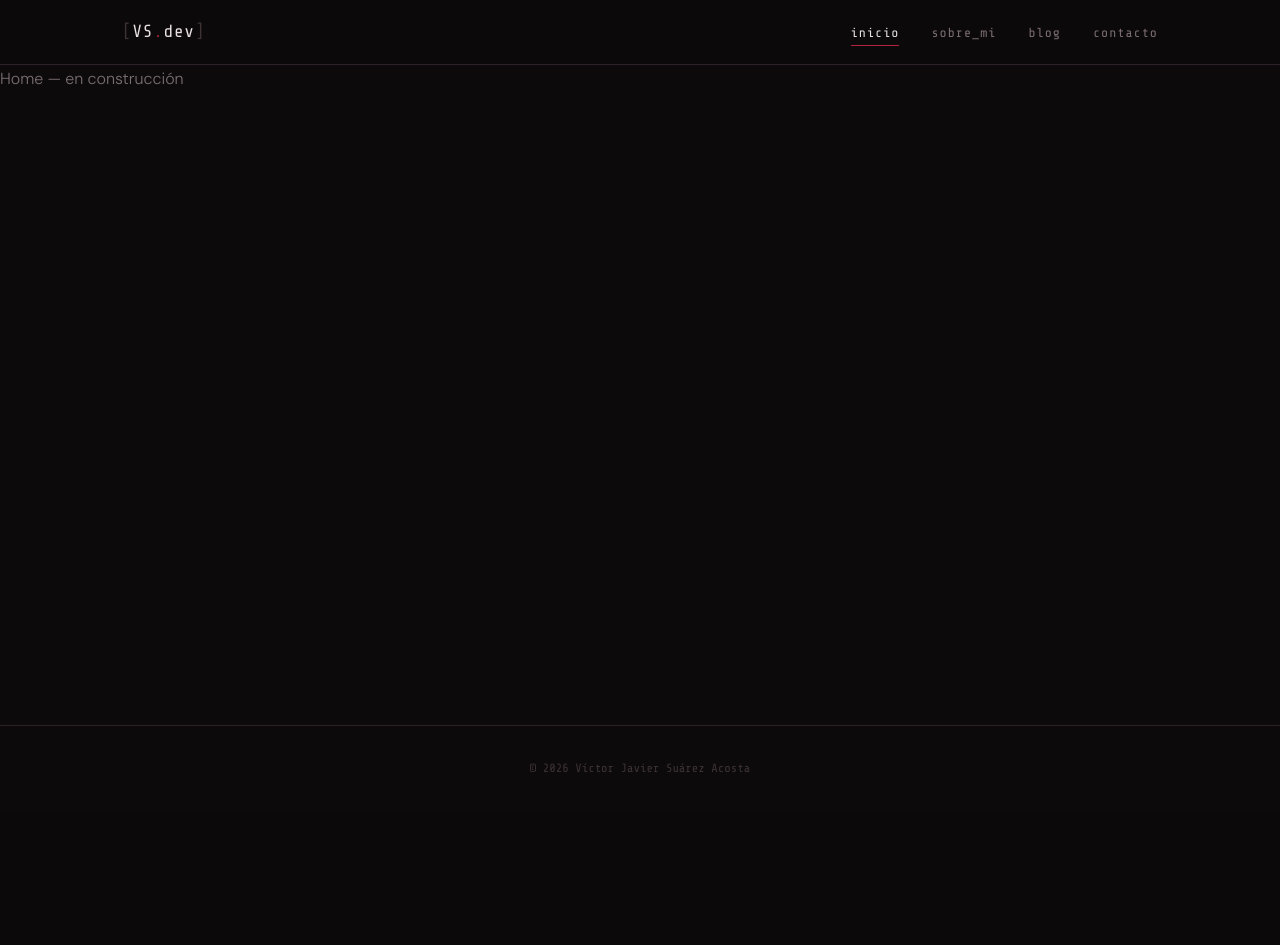
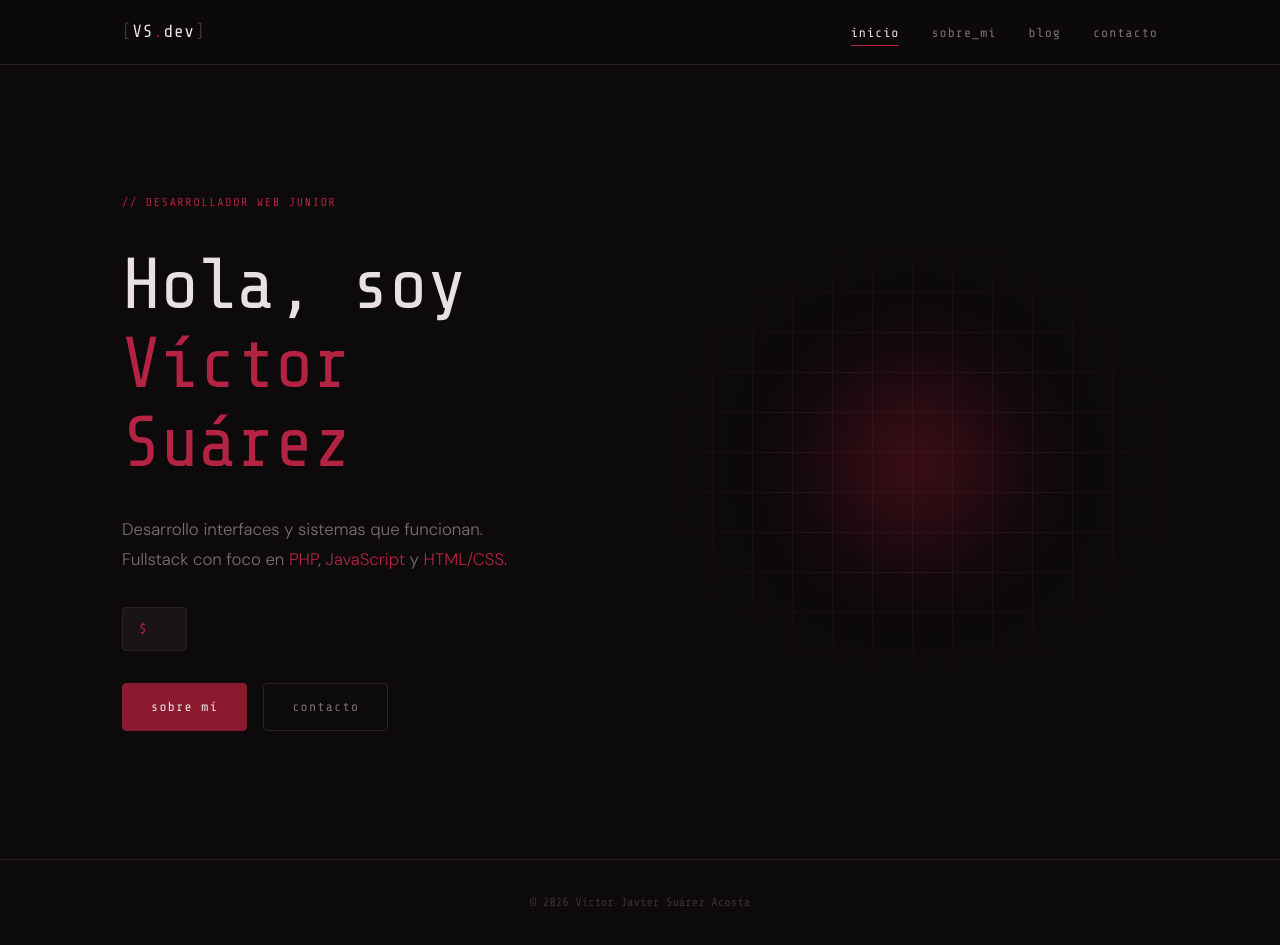
Before and after one commit to Vito-Pulls/Portfolio, a PHP site: page / in a window 1280 px wide. Before the commit the page ends 772 px from the top, so only its background shows below. Run offline with PHP 8.4, Linux system fonts and the light colour scheme.

Commit message:
Seccion Hero

```diff
--- a/assets/css/style.css
+++ b/assets/css/style.css
@@ -273,3 +273,166 @@ p {
     font-size: 0.9rem;
   }
 }
+/* ============================================
+   BOTONES (globales)
+   ============================================ */
+.btn {
+  display: inline-block;
+  font-family: var(--fuente-mono);
+  font-size: 0.82rem;
+  letter-spacing: 0.1em;
+  padding: 0.75rem 1.75rem;
+  border-radius: var(--radio);
+  border: 1px solid transparent;
+  cursor: pointer;
+  transition: all var(--transicion);
+  text-transform: lowercase;
+}
+
+.btn--primario {
+  background: var(--color-acento);
+  color: var(--color-texto);
+  border-color: var(--color-acento);
+}
+
+.btn--primario:hover {
+  background: var(--color-acento-claro);
+  border-color: var(--color-acento-claro);
+  box-shadow: 0 0 24px var(--color-brillo);
+}
+
+.btn--secundario {
+  background: transparent;
+  color: var(--color-texto-suave);
+  border-color: var(--color-borde);
+}
+
+.btn--secundario:hover {
+  border-color: var(--color-acento);
+  color: var(--color-texto);
+}
+
+/* ============================================
+   HERO
+   ============================================ */
+.hero {
+  min-height: calc(100vh - 64px);
+  display: flex;
+  align-items: center;
+  position: relative;
+  overflow: hidden;
+}
+
+.hero__contenido {
+  display: grid;
+  grid-template-columns: 1fr 1fr;
+  gap: var(--espacio-xl);
+  align-items: center;
+  padding-block: var(--espacio-2xl);
+}
+
+.hero__texto {
+  display: flex;
+  flex-direction: column;
+  gap: var(--espacio-lg);
+}
+
+.hero__titulo {
+  color: var(--color-texto);
+  line-height: 1.1;
+}
+
+.hero__subtitulo {
+  font-size: 1.05rem;
+  max-width: 48ch;
+  line-height: 1.8;
+}
+
+/* Terminal typing */
+.hero__terminal {
+  display: inline-flex;
+  align-items: center;
+  gap: 0.25rem;
+  background: var(--color-superficie);
+  border: 1px solid var(--color-borde);
+  border-radius: var(--radio);
+  padding: 0.6rem 1rem;
+  font-family: var(--fuente-mono);
+  font-size: 0.85rem;
+  color: var(--color-texto-suave);
+  width: fit-content;
+}
+
+.hero__terminal-prompt {
+  color: var(--color-acento-claro);
+}
+
+.hero__terminal-texto {
+  color: var(--color-texto);
+}
+
+.hero__terminal-cursor {
+  color: var(--color-acento-claro);
+  animation: parpadeo 1s step-end infinite;
+}
+
+@keyframes parpadeo {
+  0%, 100% { opacity: 1; }
+  50%       { opacity: 0; }
+}
+
+.hero__acciones {
+  display: flex;
+  gap: var(--espacio-md);
+  flex-wrap: wrap;
+}
+
+/* Decoración lado derecho */
+.hero__decoracion {
+  position: relative;
+  height: 420px;
+}
+
+.hero__cuadricula {
+  position: absolute;
+  inset: 0;
+  background-image:
+    linear-gradient(var(--color-borde) 1px, transparent 1px),
+    linear-gradient(90deg, var(--color-borde) 1px, transparent 1px);
+  background-size: 40px 40px;
+  opacity: 0.5;
+  border-radius: var(--radio);
+  mask-image: radial-gradient(ellipse at center, black 40%, transparent 80%);
+}
+
+.hero__orbe {
+  position: absolute;
+  top: 50%;
+  left: 50%;
+  transform: translate(-50%, -50%);
+  width: 220px;
+  height: 220px;
+  border-radius: 50%;
+  background: radial-gradient(circle, var(--color-acento-oscuro) 0%, transparent 70%);
+  filter: blur(40px);
+  animation: pulso 4s ease-in-out infinite;
+}
+
+@keyframes pulso {
+  0%, 100% { transform: translate(-50%, -50%) scale(1);   opacity: 0.6; }
+  50%       { transform: translate(-50%, -50%) scale(1.15); opacity: 1;   }
+}
+
+/* ============================================
+   HERO RESPONSIVE
+   ============================================ */
+@media (max-width: 768px) {
+  .hero__contenido {
+    grid-template-columns: 1fr;
+    padding-block: var(--espacio-xl);
+  }
+
+  .hero__decoracion {
+    display: none;
+  }
+}
--- a/index.php
+++ b/index.php
@@ -1,7 +1,41 @@
 <?php include 'includes/header.php'; ?>
 
-<main>
-  <p>Home — en construcción</p>
-</main>
+<!-- HERO -->
+<section class="hero">
+    <div class="contenedor hero__contenido">
+
+        <div class="hero__texto">
+            <span class="etiqueta">// desarrollador web junior</span>
+
+            <h1 class="hero__titulo">
+                Hola, soy<br>
+                <span class="acento">Víctor Suárez</span>
+            </h1>
+
+            <p class="hero__subtitulo">
+                Desarrollo interfaces y sistemas que funcionan.<br>
+                Fullstack con foco en <span class="acento">PHP</span>, <span class="acento">JavaScript</span> y <span
+                    class="acento">HTML/CSS</span>.
+            </p>
+
+            <div class="hero__terminal">
+                <span class="hero__terminal-prompt">$&nbsp;</span>
+                <span id="textoAnimado" class="hero__terminal-texto"></span>
+                <span class="hero__terminal-cursor">▋</span>
+            </div>
+
+            <div class="hero__acciones">
+                <a href="/about.php" class="btn btn--primario">Sobre mí</a>
+                <a href="/contacto.php" class="btn btn--secundario">Contacto</a>
+            </div>
+        </div>
+
+        <div class="hero__decoracion" aria-hidden="true">
+            <div class="hero__cuadricula"></div>
+            <div class="hero__orbe"></div>
+        </div>
+
+    </div>
+</section>
 
 <?php include 'includes/footer.php'; ?>
```
